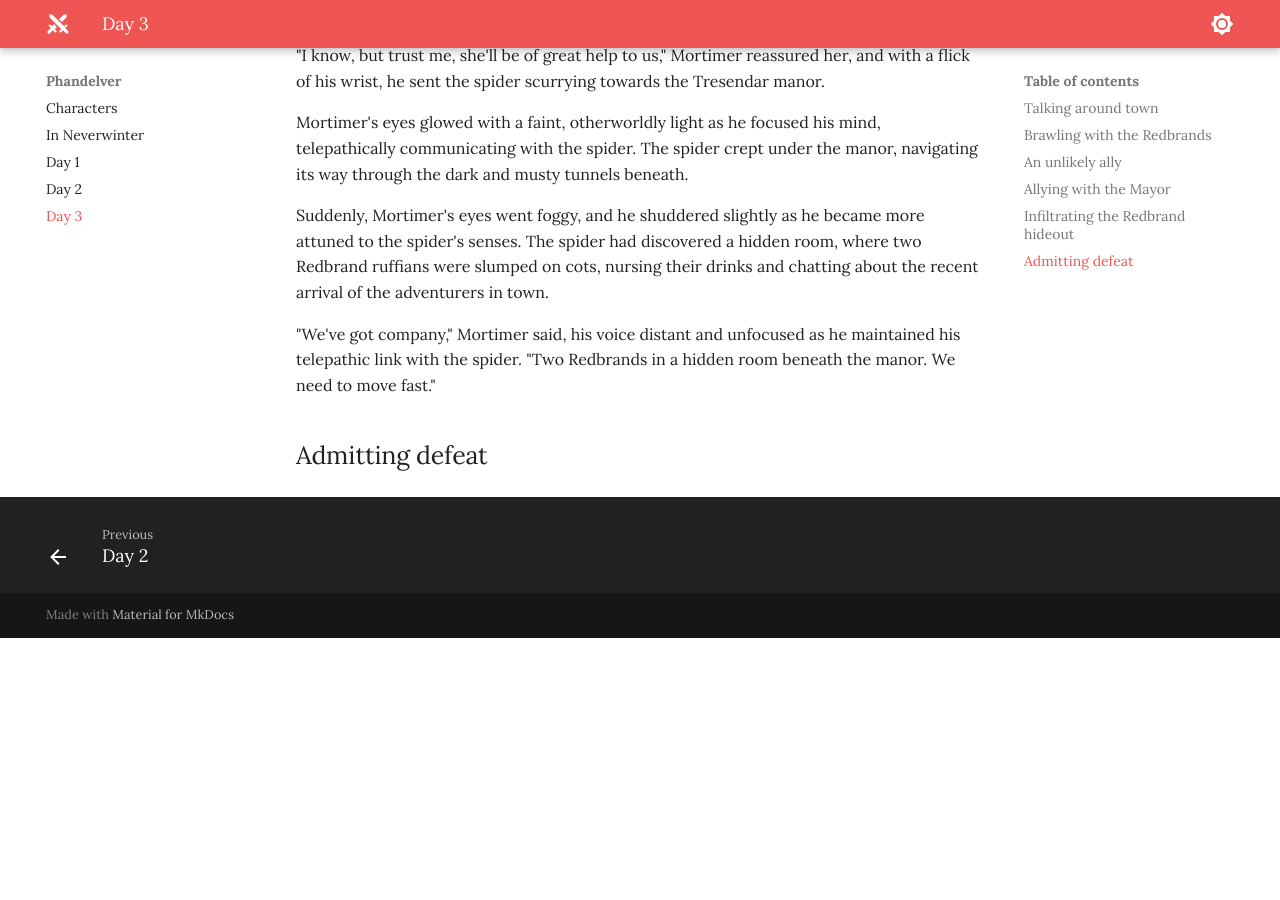
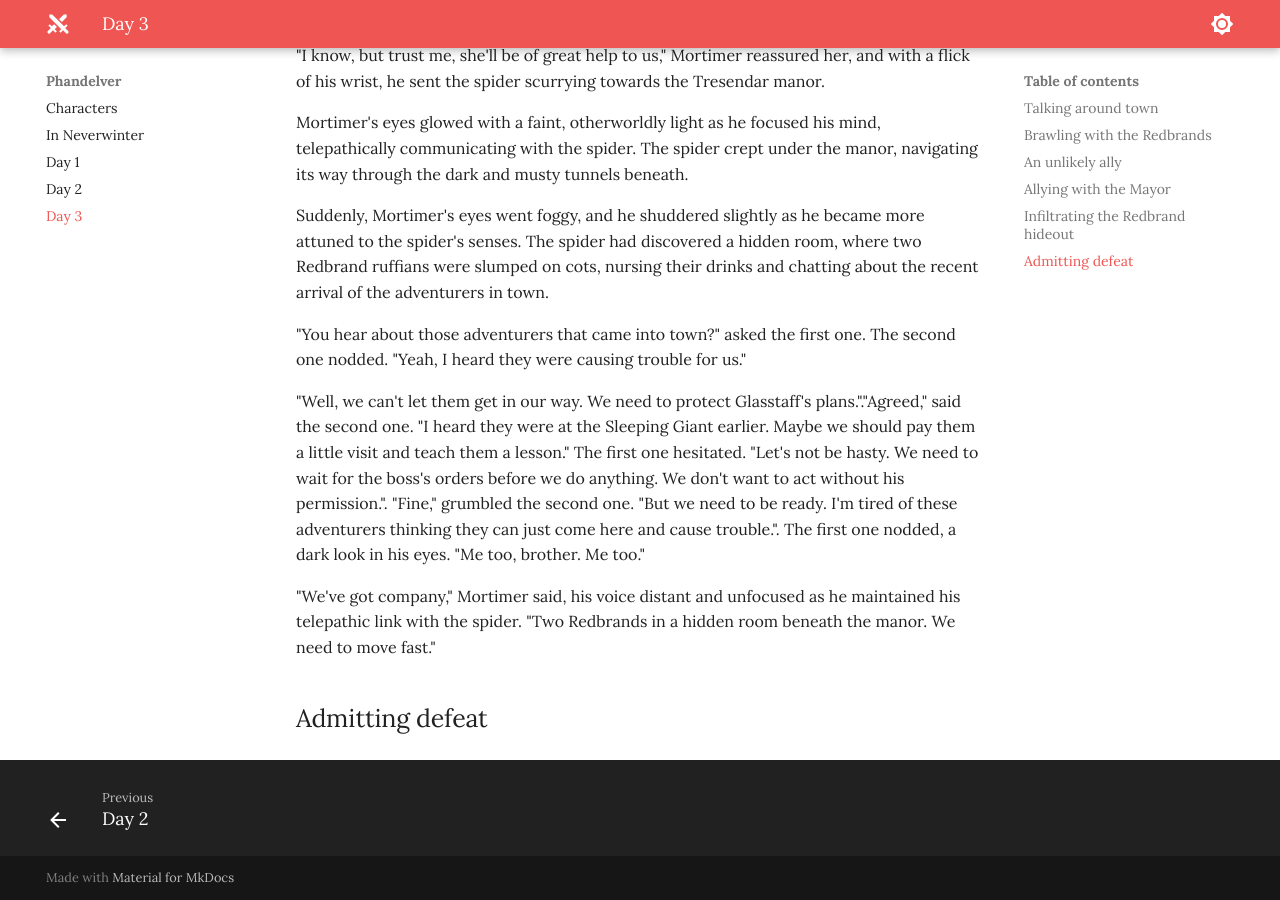
Before and after one commit to jonasmcferreira/adventures, an MkDocs documentation site: the page built from docs/phandelver/03.md, in a window 1280 px wide and 900 px high, scrolled down 6826 px. Built offline with MkDocs 1.6.1 and Material for MkDocs 9.7.7, drawn with Linux system fonts in a browser that asks for light colours; before the commit the page ends 7464 px from its top, so only the background shows below that.

Commit message:
modified docs/phandelver/03.md

```diff
--- a/docs/phandelver/03.md
+++ b/docs/phandelver/03.md
@@ -115,6 +115,10 @@ Mortimer's eyes glowed with a faint, otherworldly light as he focused his mind,
 
 Suddenly, Mortimer's eyes went foggy, and he shuddered slightly as he became more attuned to the spider's senses. The spider had discovered a hidden room, where two Redbrand ruffians were slumped on cots, nursing their drinks and chatting about the recent arrival of the adventurers in town.
 
+"You hear about those adventurers that came into town?" asked the first one. The second one nodded. "Yeah, I heard they were causing trouble for us."
+
+"Well, we can't let them get in our way. We need to protect Glasstaff's plans."."Agreed," said the second one. "I heard they were at the Sleeping Giant earlier. Maybe we should pay them a little visit and teach them a lesson." The first one hesitated. "Let's not be hasty. We need to wait for the boss's orders before we do anything. We don't want to act without his permission.". "Fine," grumbled the second one. "But we need to be ready. I'm tired of these adventurers thinking they can just come here and cause trouble.". The first one nodded, a dark look in his eyes. "Me too, brother. Me too."
+
 "We've got company," Mortimer said, his voice distant and unfocused as he maintained his telepathic link with the spider. "Two Redbrands in a hidden room beneath the manor. We need to move fast."
 
 ## Admitting defeat
```
